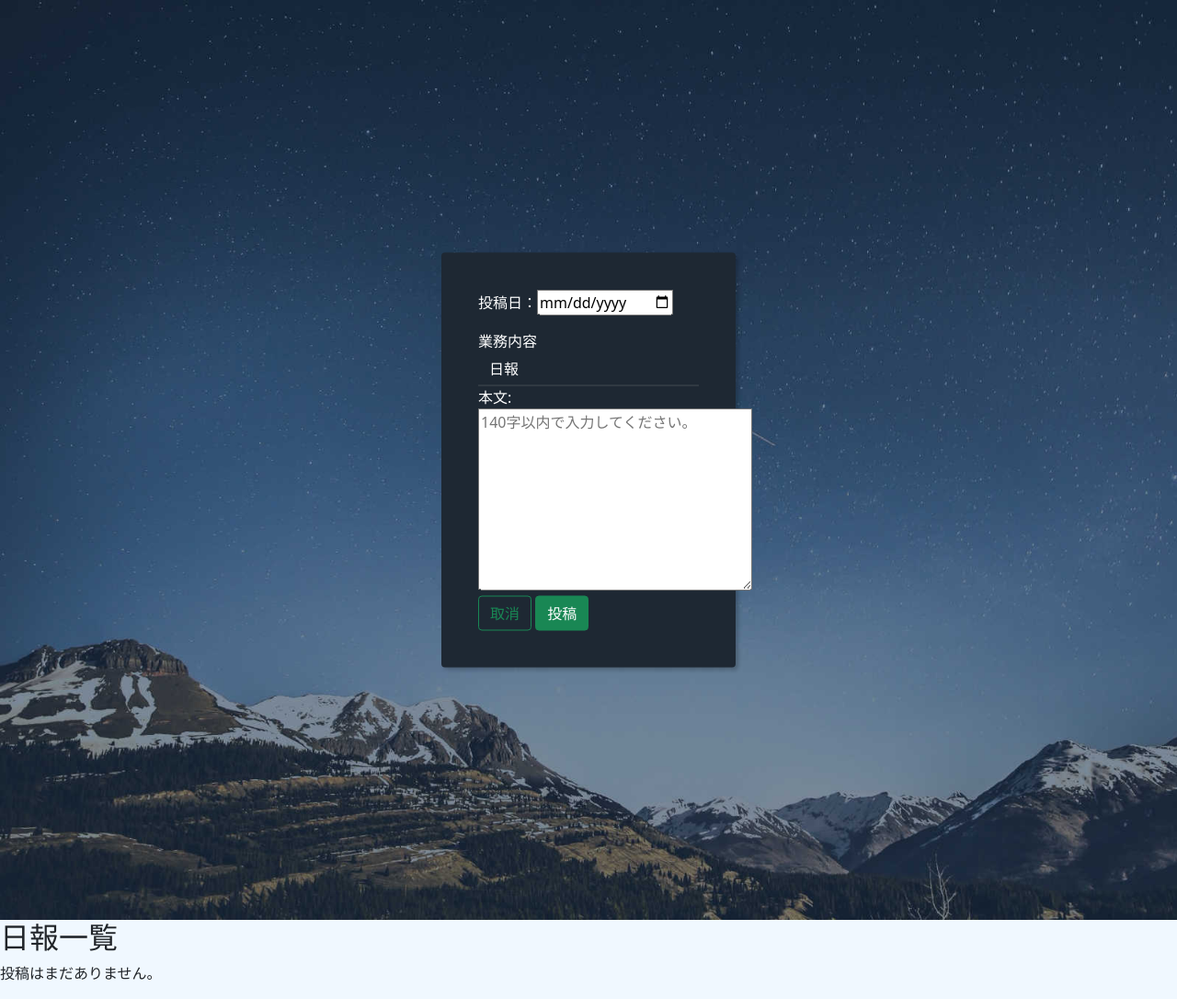
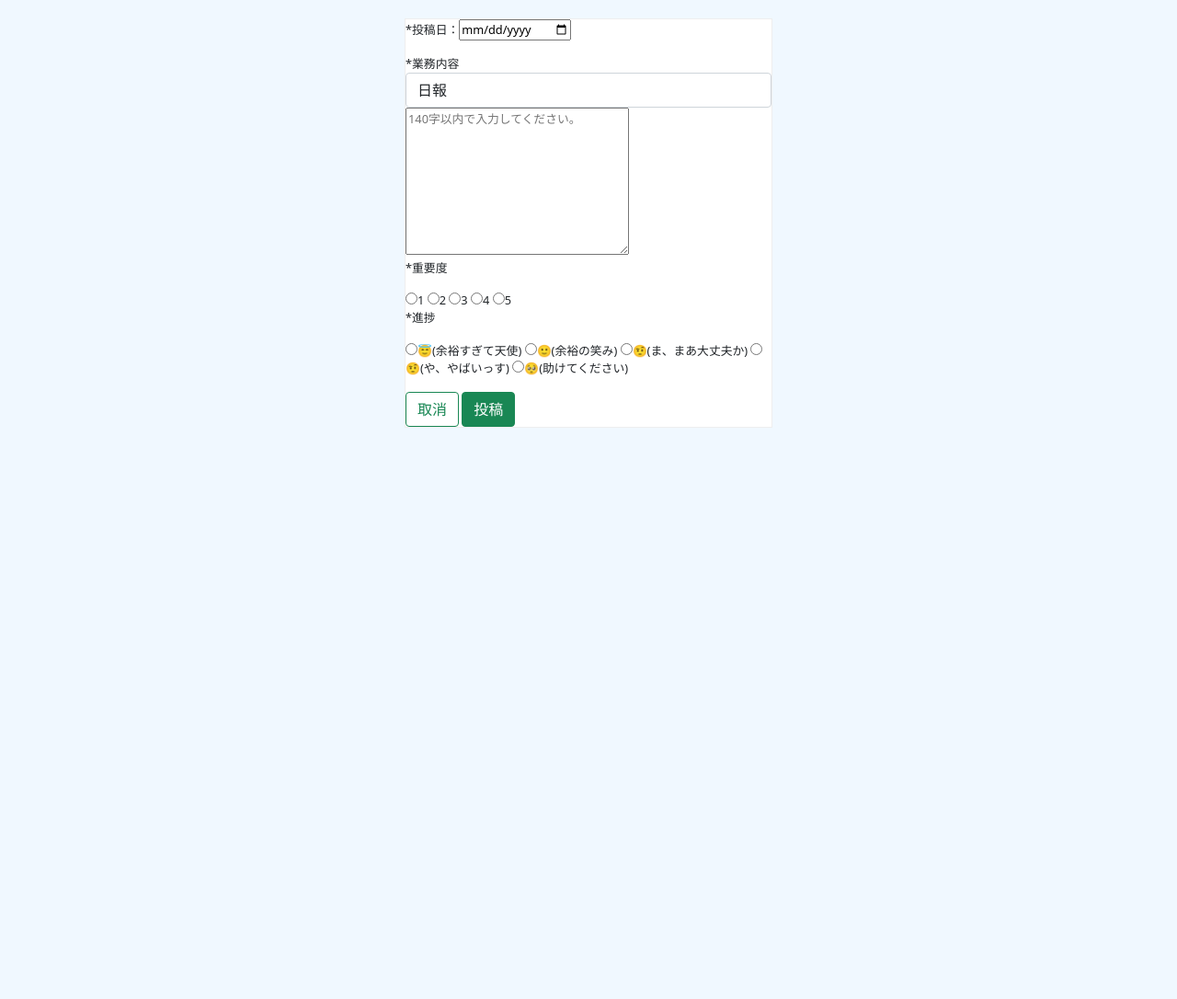
Before and after one commit to nakashi94/Meat, a Flask app: template templates/input.html in a window 1280 px wide. Shown: the whole page at 92% size. After the commit the page ends 465 px from the top, so only its background shows below. Run offline with Flask 2, Linux system fonts and the light colour scheme; the template is opened without the code that fills it, so the values that code supplies are empty.

Commit message:
created input.html

```diff
--- /dev/null
+++ b/static/css/form_input.css
@@ -0,0 +1,9 @@
+.form_input {
+  padding: 0;
+  background: #ffffff;
+  overflow: hidden;
+  max-width: 400px;
+  margin: 20px auto;
+  font-size: 80%;
+  border: solid 1px #eeeeee;
+}
--- a/templates/input.html
+++ b/templates/input.html
@@ -9,23 +9,39 @@
 {% endblock %}
 
 {% block content %}
-<section class="login-dark">
-    <form method="post">
+<section class="form_input">
+    <form action="/imput" method="POST">
         <h2 class="visually-hidden">Post Form</h2>
-        <p>投稿日：<input type="date" name="post_date"></p>
+
+        <p>*投稿日：<input type="date" name="post_date"></p>
+
         <div class="form-group">
-            <label for="select">業務内容</label>
+            <label for="select">*業務内容</label>
             <select class="form-control" id="select">
                 <option>日報</option>
+                <option>メンバーにひとこと</option>
             </select>
         </div>
-        本文:<textarea name="comment" cols="30" rows="8" maxlength="140" wrap="hard" placeholder="140字以内で入力してください。"></textarea>
+        <textarea name="comment" cols="30" rows="8" maxlength="140" wrap="hard" placeholder="140字以内で入力してください。"></textarea>
+
+        <p>*重要度</p>
+        <input type="radio" name="importance" value="1">1
+        <input type="radio" name="importance" value="2">2
+        <input type="radio" name="importance" value="3">3
+        <input type="radio" name="importance" value="4">4
+        <input type="radio" name="importance" value="5">5
+
+        <p>*進捗</p>
+        <input type="radio" name="situation" value="1">&#128519;(余裕すぎて天使)
+        <input type="radio" name="situation" value="2">&#128578;(余裕の笑み)
+        <input type="radio" name="situation" value="3">&#129320;(ま、まあ大丈夫か)
+        <input type="radio" name="situation" value="4">&#129320;(や、やばいっす)
+        <input type="radio" name="situation" value="5">&#129402;(助けてください)
+
+        <p></p>
         <button href="/" type="button" class="btn btn-outline-success">取消</button>
         <button type="submit" class="btn btn-success">投稿</button>
     </form>
 </section>
-<section>
-    <h2>日報一覧</h2>
-    <p>投稿はまだありません。</p>
-</section>
+
 {% endblock %}
--- a/templates/layout.html
+++ b/templates/layout.html
@@ -7,6 +7,7 @@
     <title>{% block title %}{% endblock %}</title>
     <link rel="stylesheet" href="https://cdn.jsdelivr.net/npm/bootstrap@5.1.0/dist/css/bootstrap.min.css">
     <link rel="stylesheet" href="https://cdnjs.cloudflare.com/ajax/libs/ionicons/2.0.1/css/ionicons.min.css">
+    <link rel="stylesheet" href="/static/css/form_input.css">
     <link rel="stylesheet" href="/static/css/Login-Form-Dark.css">
     <link rel="stylesheet" href="/static/css/style.css">
   </head>
```
Also changed, not shown: static/css/style.css (line endings or trailing spaces).
